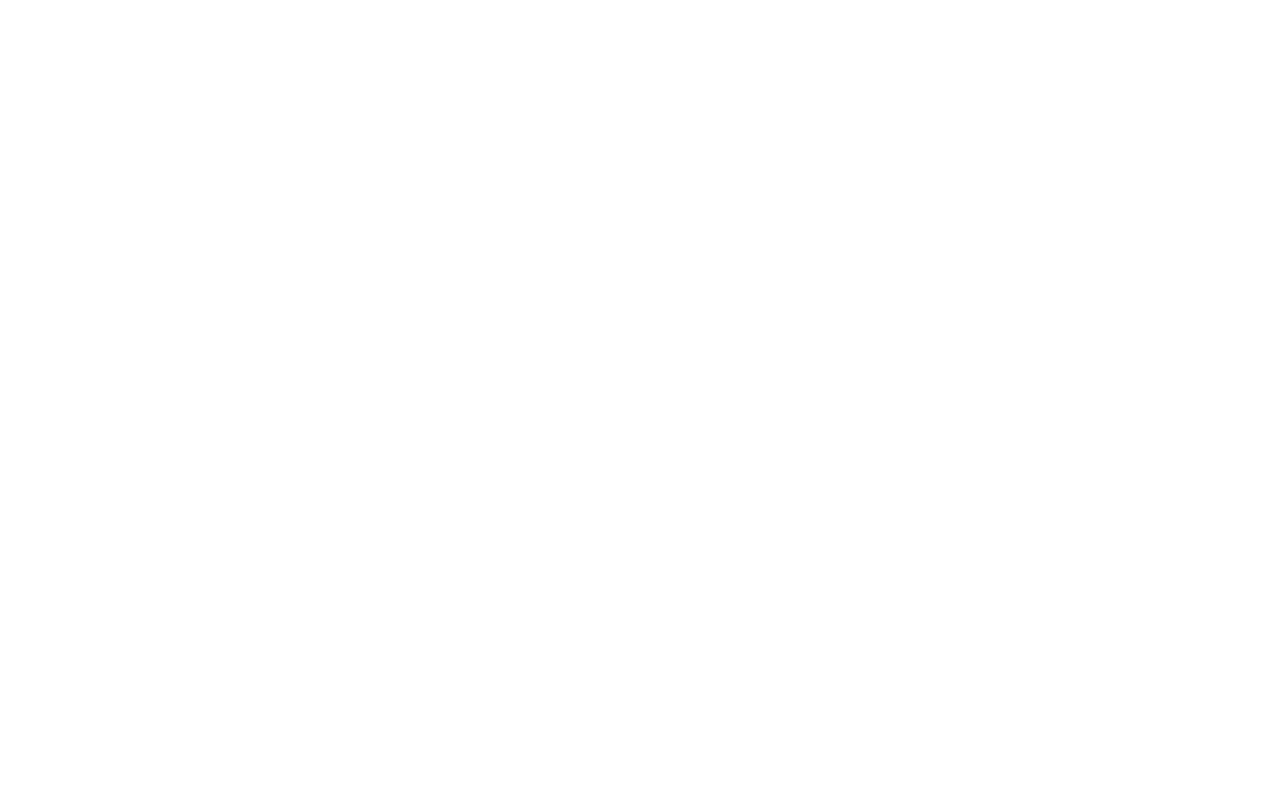
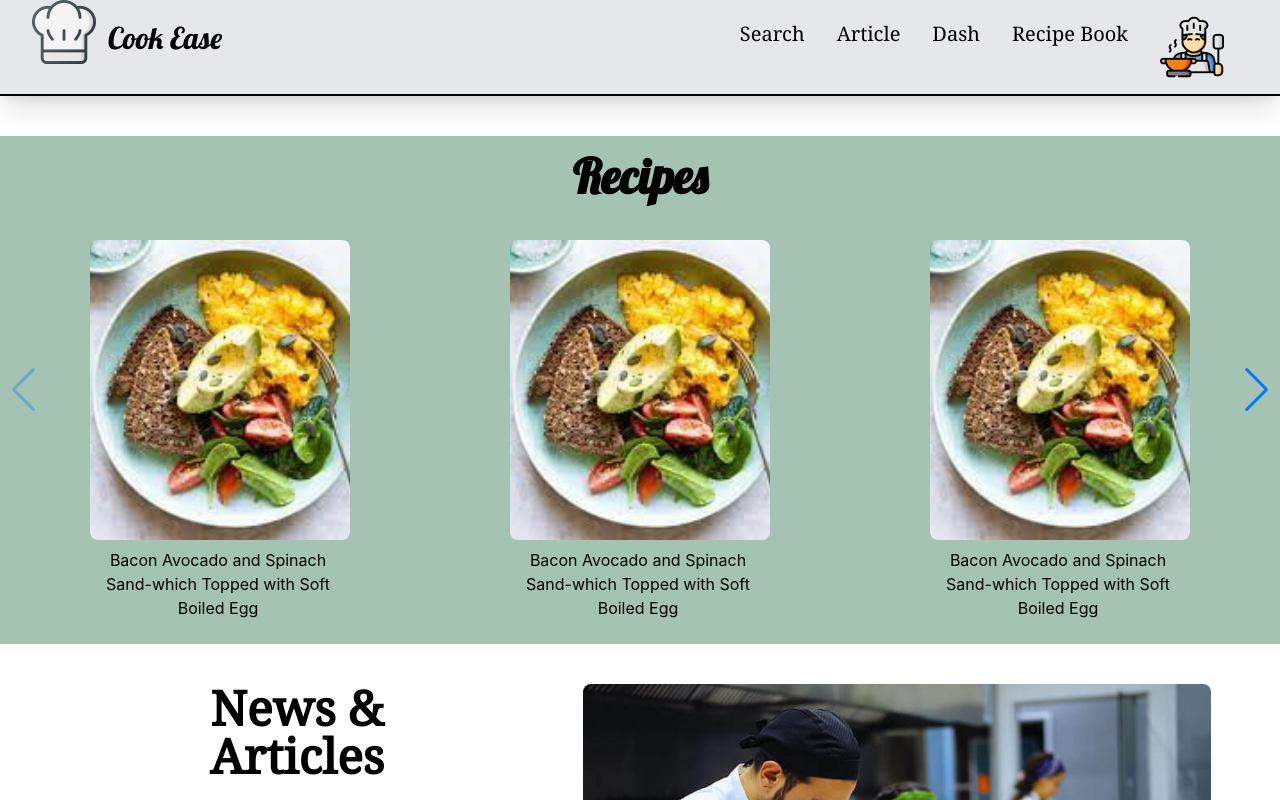
Before and after one commit to aishamashrah/fullstackproject, a React (Create React App) app in the folder cook/: page / in a window 1280 px wide. Before the commit this address had no page. Shown: the top 800 px of the page. Built offline with nearby package versions, Linux system fonts and the light colour scheme; what tailwind-hamburgers would draw is missing.

Commit message:
first publish

```diff
--- a/cook/src/App.tsx
+++ b/cook/src/App.tsx
@@ -34,7 +34,7 @@
         <Route path='/Dash' element={<Dashboard/>} />
         <Route path='/RecipeBook' element={<Recipes/>} />
         <Route path='/Search' element={<Display/>} />
-        <Route path='/homepage' element={<HomePage/>} />
+        <Route path='/' element={<HomePage/>} />
         <Route path='/Create' element={<CreateAccount/>} />
         <Route path='/signin' element={<Signin/>} />
         <Route path='/DietTool' element={<DietToolDisplay/>} />
```
